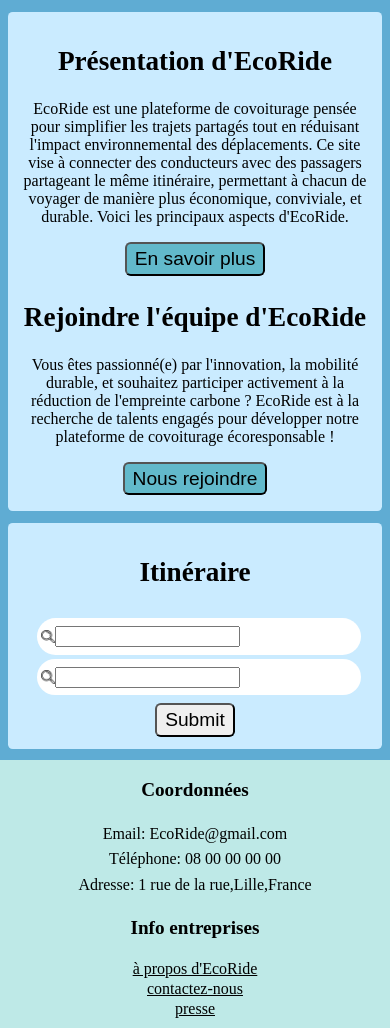
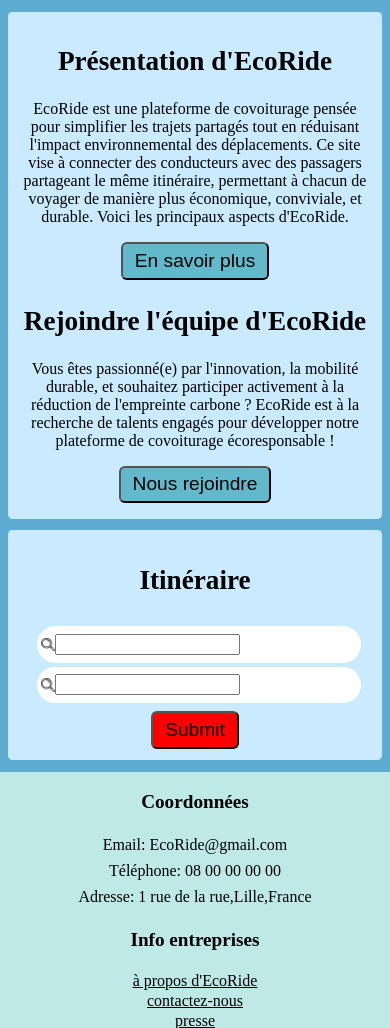
Before and after one commit to boutoutben/EcoRide, a Symfony app: template templates/Home/home.html.twig in a window 390 px wide. Shown: the part 71-1099 px from the top of the page. Run offline with Twig, Linux system fonts and the light colour scheme; the template is opened without the code that fills it, so the values that code supplies are empty; form fields are guessed from the names that the template uses; style sheets or scripts are compiled from the project's sources; some libraries are stand-ins or nearby versions.

Commit message:
améliorer l'intéreface mobile

```diff
--- a/assets/css/style.css
+++ b/assets/css/style.css
@@ -275,6 +275,8 @@ button:hover{
 @media screen and (max-width: 945px){
     button{
         font-size: 1.2em;
+        padding: 1.5vw 3vw;
+        background-color: red;
     }
     #presentation p{
         text-align: center;
```
